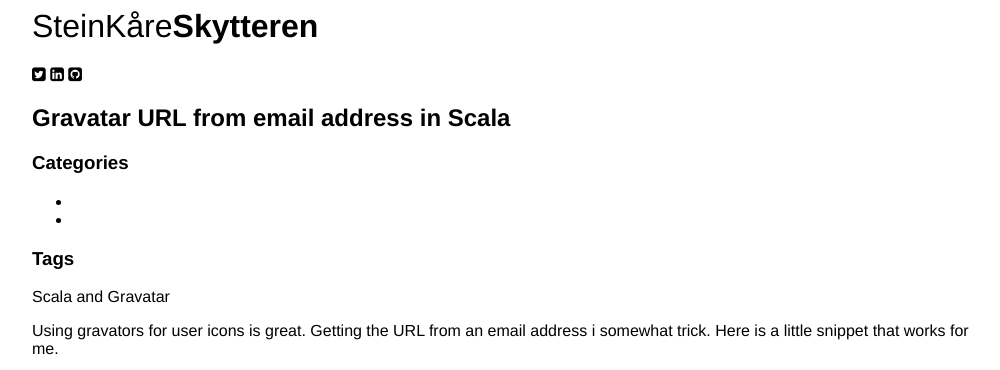
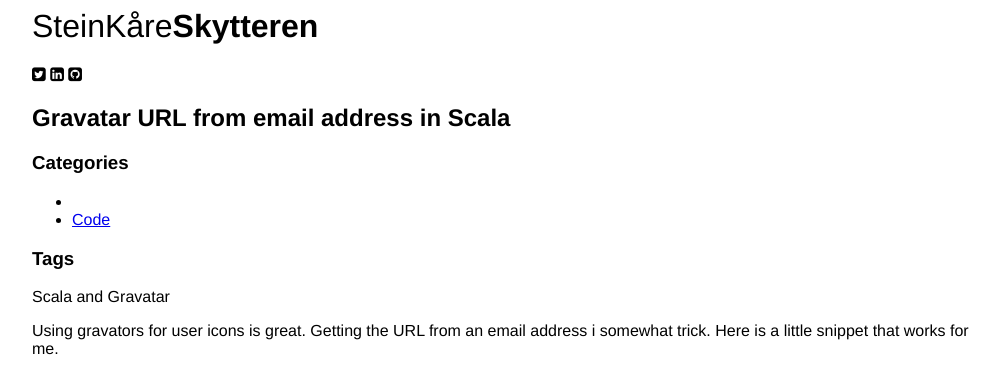
Before and after one commit to skytteren/skytteren.github.io, a Jekyll site: the page built from _posts/2014-03-14-Gravatar-URL-from-email-address.markdown, in a window 1280 px wide, cut to the strip 0-370 px from the top of the page. Shown: the whole strip, without its empty margins (128-1128 px from the left). Built offline with Jekyll 4.4.1, drawn with Linux system fonts in a browser that asks for light colours; nearby versions of some CDN libraries; Markdown is read by kramdown in place of the engine named in the settings.

```diff
--- a/_layouts/post.html
+++ b/_layouts/post.html
@@ -12,7 +12,7 @@
         <h3>Categories</h3>
 	<ul class="categories">
           {% for category in page.categories %}
-            <li><li><a href="/categories/{{ category[0] }}.html">{{ category[0] }}</a></li></li>
+            <li><li><a href="/categories/{{ category }}.html">{{ category }}</a></li></li>
           {% endfor %}
 	</ul>
         <h3>Tags</h3>
```
